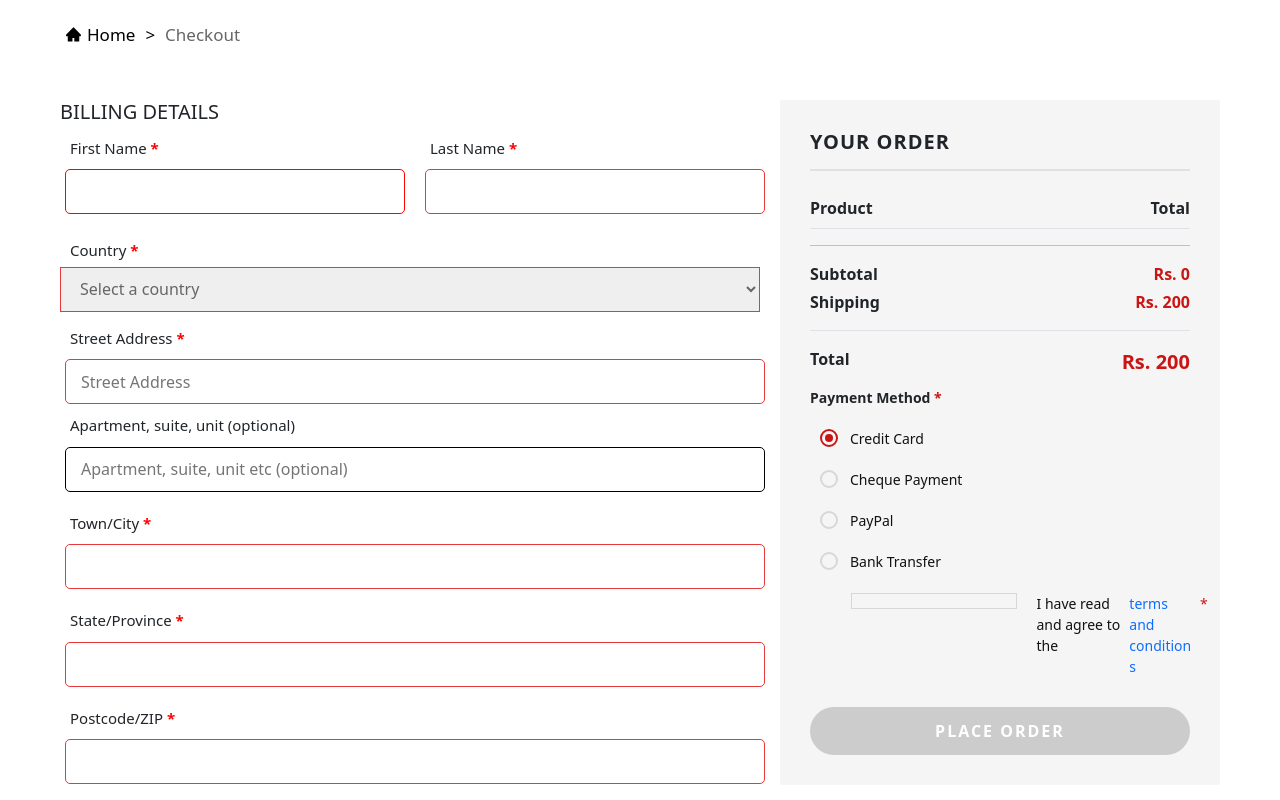
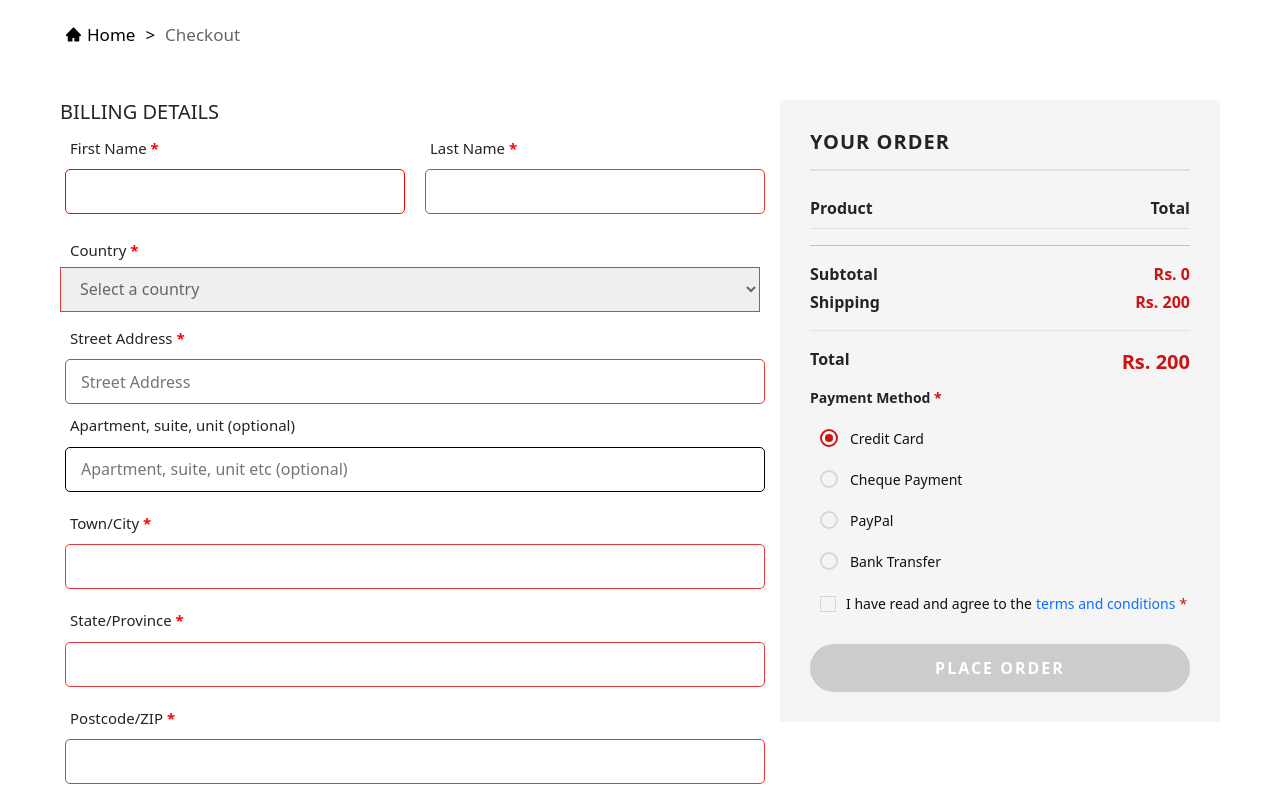
Before and after one commit to ayeshaidrees155/ashion-ecommerce-store, a React (Create React App) app: page /checkout in a window 1280 px wide. Shown: the top 800 px of the page. Built offline with nearby package versions, Linux system fonts and the light colour scheme; a web font is replaced by a local one.

Commit message:
fix:add final changes

```diff
--- a/src/components/Cart/Cart.css
+++ b/src/components/Cart/Cart.css
@@ -63,6 +63,7 @@
     border-radius: 2px;
     box-sizing: border-box;
     width: 100%;
+    overflow: hidden;
 }
 
 .order-title {
@@ -198,41 +199,51 @@
     background: #ca1515;
 }
 
-.custom-checkbox {
+.payment-label.terms {
+    display: flex;
+    align-items: flex-start;
+    gap: 10px;
+    white-space: normal;
+    word-break: break-word;
+    overflow-wrap: break-word;
+    width: 100%;
+    max-width: 100%;
+    box-sizing: border-box;
+    cursor: pointer;
+    font-size: 14px;
+    color: #111;
+    position: relative;
+    user-select: none;
+}
+
+.payment-label.terms input[type="checkbox"] {
+    position: absolute;
+    opacity: 0;
+    cursor: pointer;
+}
+
+.payment-label.terms .custom-checkbox {
     height: 16px;
     width: 16px;
     min-width: 16px;
     border: 1px solid #d7d7d7;
-    margin-right: 12px;
     display: inline-block;
+    margin-top: 3px;
+    flex-shrink: 0;
+    margin-right: 0;
 }
 
-.payment-label input:checked~.custom-checkbox {
+.payment-label.terms input[type="checkbox"]:checked~.custom-checkbox {
     background-color: #ca1515;
     border-color: #ca1515;
 }
 
-.payment-label.terms {
-    display: flex;
-    align-items: flex-start;
-    gap: 8px;
+.payment-label.terms>span:not(.custom-checkbox) {
+    flex: 1;
+    min-width: 0;
     white-space: normal;
     word-break: break-word;
-    width: 100%;
-    box-sizing: border-box;
-}
-
-.payment-label.terms span {
-    flex: 1;
-    min-width: 0;
-    word-break: break-word;
-    white-space: normal;
-}
-
-.payment-label.terms input[type="checkbox"] {
-    position: static;
-    opacity: 0;
-    cursor: pointer;
+    overflow-wrap: break-word;
 }
 
 .terms a {
--- a/src/components/Cart/CartSummary.js
+++ b/src/components/Cart/CartSummary.js
@@ -110,17 +110,8 @@ export default function CartSummary({ items, isFormValid, orderTotal }) {
           </div>
 
           <div className="terms-sec mt-3">
-            <label
-              className="payment-label terms"
-              style={{
-                display: "flex",
-                alignItems: "flex-start",
-                gap: "8px",
-                whiteSpace: "normal",
-                cursor: "pointer",
-              }}
-            >
-              <input type="checkbox" required style={{ marginTop: "3px" }} />
+            <label className="payment-label terms">
+              <input type="checkbox" required />
               <span className="custom-checkbox"></span>
               <span>
                 I have read and agree to the{" "}
```
